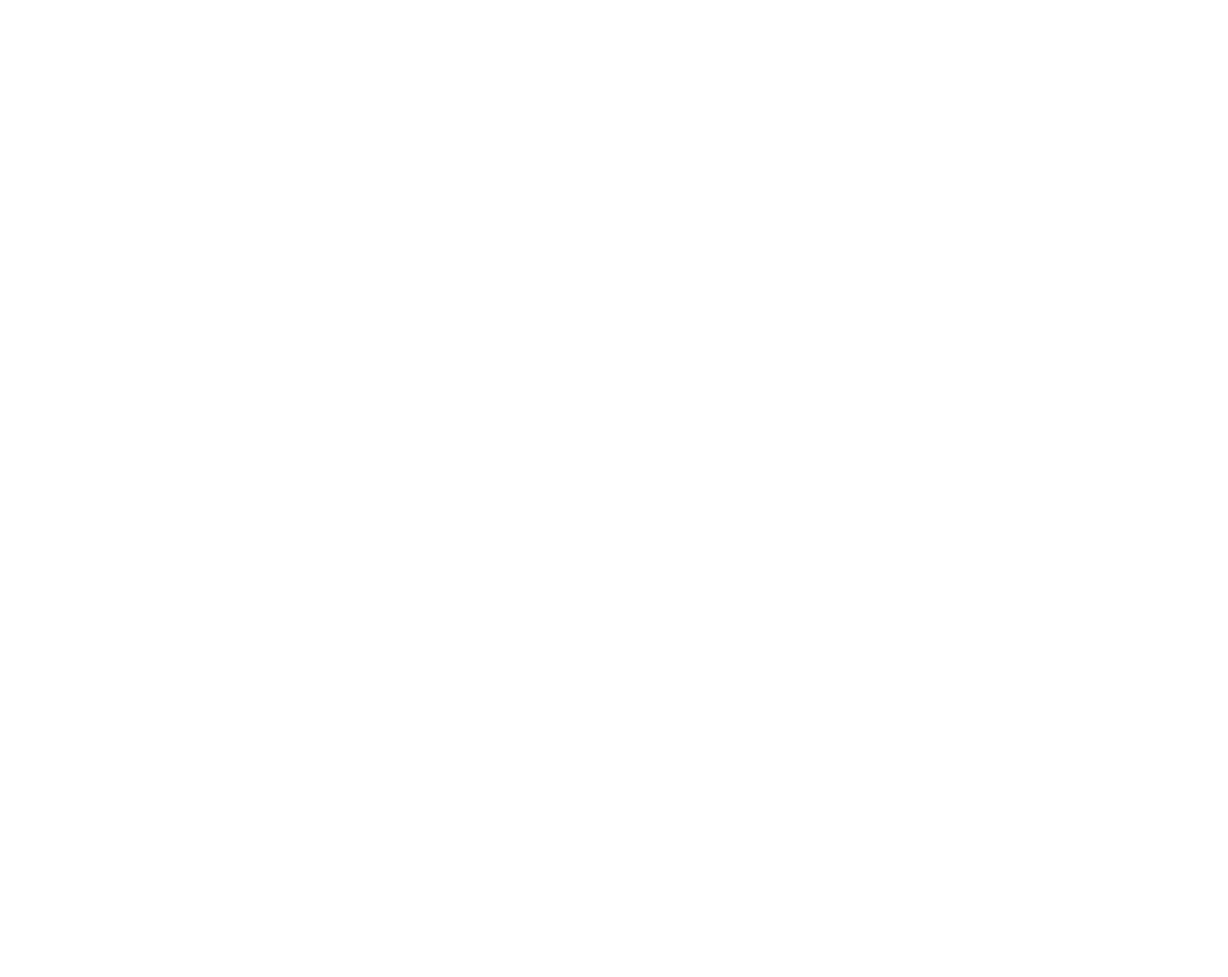
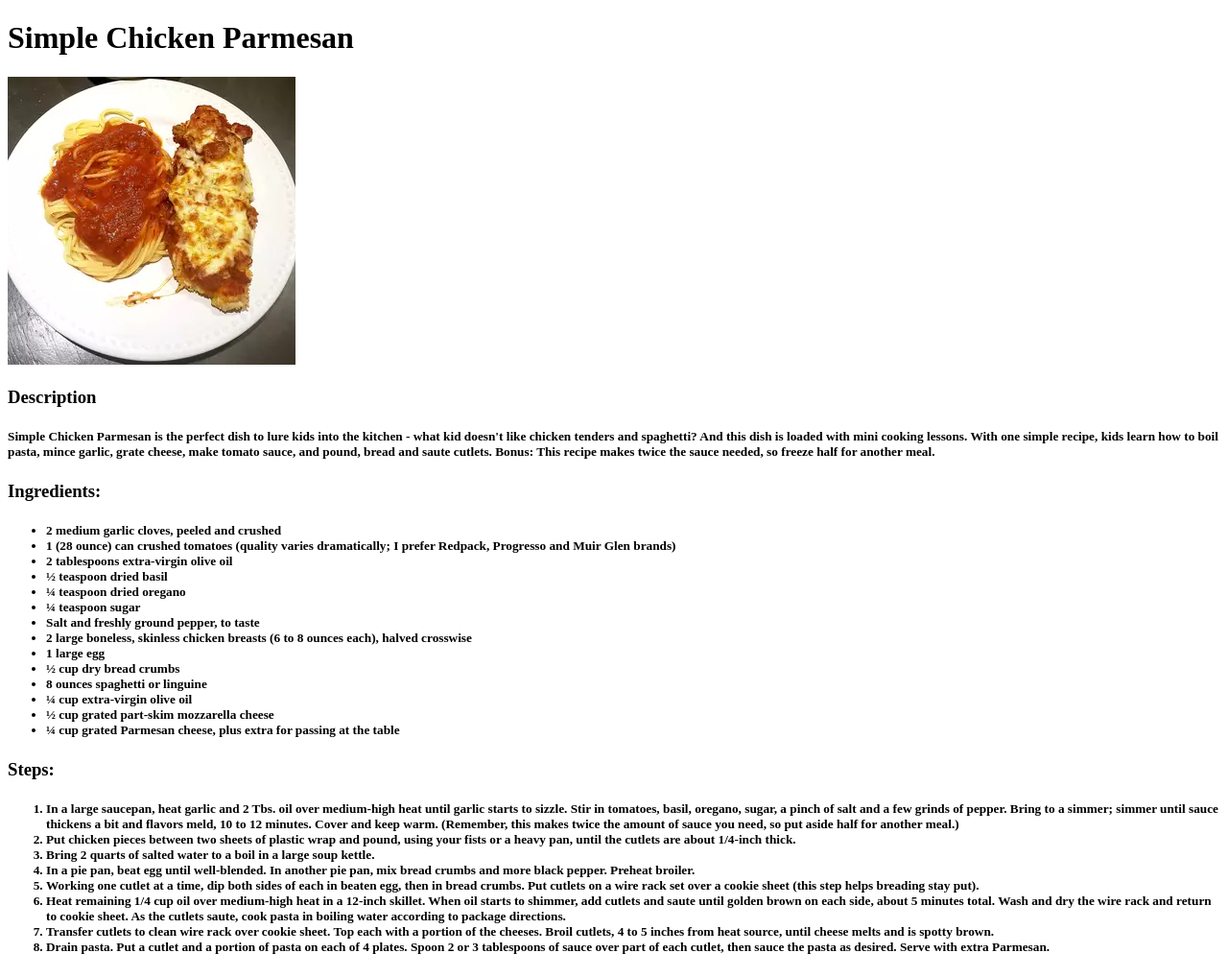
Before and after one commit to OstynnProg/odin-recipes, a plain HTML site: page recipes/chickparm.html in a window 1280 px wide. Shown: the whole page at 96% size. Before the commit the page ends 800 px from the top, so only its background shows below. Drawn offline with Linux system fonts and the light colour scheme.

Commit message:
Add image - Finish chickparm recipe

```diff
--- a/recipes/chickparm.html
+++ b/recipes/chickparm.html
@@ -7,6 +7,56 @@
 </head>
 
 <body>
+  <h1>Simple Chicken Parmesan</h1>
+  <img src="../img/chickpic.webp" alt="Chicken on plate">
+  <h3>Description</h3>
+  <h5>
+    <p>Simple Chicken Parmesan is the perfect dish to lure kids into the kitchen
+       - what kid doesn't like chicken tenders and spaghetti? And this dish is
+          loaded with mini cooking lessons. With one simple recipe, kids learn how
+          to boil pasta, mince garlic, grate cheese, make tomato sauce, and pound,
+          bread and saute cutlets. Bonus: This recipe makes twice the sauce needed,
+          so freeze half for another meal.
+    </p>
+  </h5>
+  <h3>Ingredients:</h3>
+  <h5>
+    <ul>
+      <li>2 medium garlic cloves, peeled and crushed</li>
+      <li>1 (28 ounce) can crushed tomatoes (quality varies dramatically; I prefer Redpack, Progresso and Muir Glen brands)</li>
+      <li>2 tablespoons extra-virgin olive oil</li>
+      <li>½ teaspoon dried basil</li>
+      <li>¼ teaspoon dried oregano</li>
+      <li>¼ teaspoon sugar</li>
+      <li>Salt and freshly ground pepper, to taste</li>
+      <li>2 large boneless, skinless chicken breasts (6 to 8 ounces each), halved crosswise</li>
+      <li>1 large egg</li>
+      <li>½ cup dry bread crumbs</li>
+      <li>8 ounces spaghetti or linguine</li>
+      <li>¼ cup extra-virgin olive oil</li>
+      <li>½ cup grated part-skim mozzarella cheese</li>
+      <li>¼ cup grated Parmesan cheese, plus extra for passing at the table</li>
+    </ul>
+
+  </h5>
+  <h3>Steps:</h3>
+  <h5>
+    <ol>
+      <li>In a large saucepan, heat garlic and 2 Tbs. oil over medium-high heat until garlic
+         starts to sizzle. Stir in tomatoes, basil, oregano, sugar, a pinch of salt and a few
+          grinds of pepper. Bring to a simmer; simmer until sauce thickens a bit and flavors meld,
+           10 to 12 minutes. Cover and keep warm. (Remember, this makes twice the amount of sauce
+            you need, so put aside half for another meal.)</li>
+      <li>Put chicken pieces between two sheets of plastic wrap and pound, using your fists or a heavy pan, until the cutlets are about 1/4-inch thick.</li>
+      <li>Bring 2 quarts of salted water to a boil in a large soup kettle.</li>
+      <li>In a pie pan, beat egg until well-blended. In another pie pan, mix bread crumbs and more black pepper. Preheat broiler.</li>
+      <li>Working one cutlet at a time, dip both sides of each in beaten egg, then in bread crumbs. Put cutlets on a wire rack set over a cookie sheet (this step helps breading stay put).</li>
+      <li>Heat remaining 1/4 cup oil over medium-high heat in a 12-inch skillet. When oil starts to shimmer, add cutlets and saute until golden brown on each side, about 5 minutes total. Wash and dry the wire rack and return to cookie sheet. As the cutlets saute, cook pasta in boiling water according to package directions.</li>
+      <li>Transfer cutlets to clean wire rack over cookie sheet. Top each with a portion of the cheeses. Broil cutlets, 4 to 5 inches from heat source, until cheese melts and is spotty brown.</li>
+      <li>Drain pasta. Put a cutlet and a portion of pasta on each of 4 plates. Spoon 2 or 3 tablespoons of sauce over part of each cutlet, then sauce the pasta as desired. Serve with extra Parmesan.</li>
+    </ol>
+
+  </h5>
 
 </body>
 
```
Also changed, not shown: index.html (+1 -0 lines), img/chickpic.webp (added).
